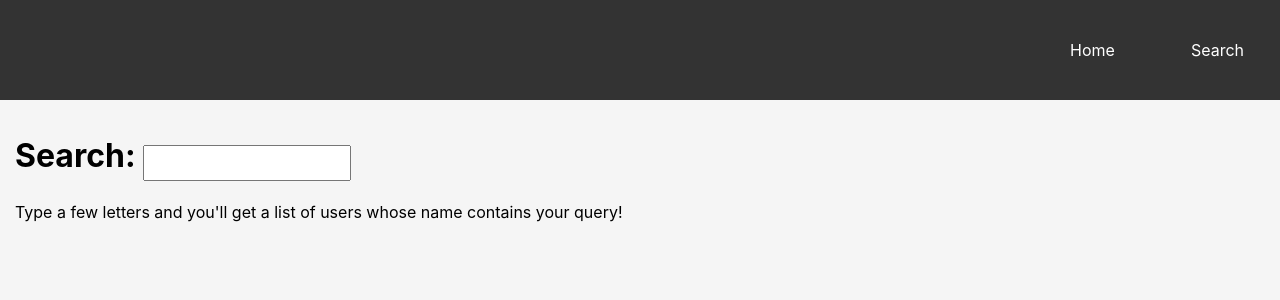
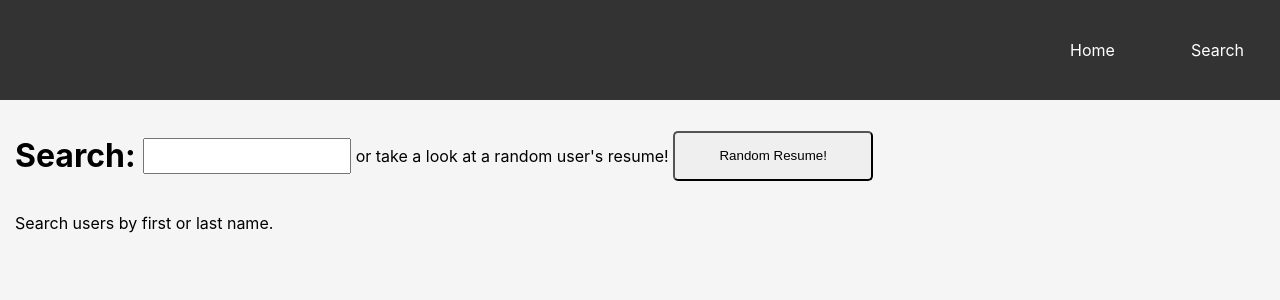
Before and after one commit to lin-zhou/personal-page-generator, a React (Create React App) app: page /Search in a window 1280 px wide. Shown: the top 300 px of the page. Built offline with nearby package versions, Linux system fonts and the light colour scheme.

Commit message:
More frontend changes + fixed search to only include first and last names that start with the query

```diff
--- a/src/App.js
+++ b/src/App.js
@@ -4,17 +4,11 @@ import Home from "./views/Home.js";
 import ShowResume from "./views/ShowResume.js";
 import Profile from "./views/Profile.js";
 import Search from "./views/Search.js";
-import { authToken, logout, baseUrl } from "./utilities.js";
+import { authToken, logout } from "./utilities.js";
 
 import "./css/App.css";
 
 import { BrowserRouter as Router, Switch, Route, Link } from "react-router-dom";
-
-function goToRandom() {
-  fetch(`${baseUrl}/random`)
-    .then((d) => d.json())
-    .then((d) => window.location.replace(`/resume/${d.id}`));
-}
 
 function App() {
   return (
@@ -25,22 +19,19 @@ function App() {
             <Link className="navbar__item" to="/">
               Home
             </Link>
+            <Link className="navbar__item" to="/search">
+              Search
+            </Link>
             {authToken && (
               <>
                 <Link className="navbar__item" to="/profile">
                   Profile
                 </Link>
-                <a className="navbar__item" onClick={goToRandom}>
-                  Random Resume!
-                </a>
                 <a className="navbar__item" onClick={logout}>
-                  Logout
+                  Log Out
                 </a>
               </>
             )}
-            <Link className="navbar__item" to="/search">
-              Search
-            </Link>
           </div>
         </nav>
 
--- a/src/components/ShowResume/Summary.js
+++ b/src/components/ShowResume/Summary.js
@@ -3,7 +3,7 @@ import React, { Component } from "react";
 class Summary extends Component {
   render() {
     return (
-      <div className="section">
+      <div>
         <div className="section-header">Summary</div>
         <div>{this.props.expSummary}</div>
       </div>
--- a/src/css/App.css
+++ b/src/css/App.css
@@ -70,3 +70,7 @@ html {
 .margin-bottom-15 {
   margin-bottom: 15px;
 }
+
+.center-text {
+  text-align: center;
+}
--- a/src/css/Search.css
+++ b/src/css/Search.css
@@ -6,3 +6,15 @@
 .search__results-list {
   padding-left: 0;
 }
+
+.search-container {
+  display: flex;
+  flex-direction: row;
+  align-items: center;
+}
+
+.search-or-random {
+  display: flex;
+  flex-direction: row;
+  align-items: center;
+}
--- a/src/views/Profile.js
+++ b/src/views/Profile.js
@@ -18,6 +18,7 @@ class Profile extends Component {
       email: "",
       parsedresume: null,
       id: 0,
+      updating: false
     };
   }
 
@@ -28,7 +29,7 @@ class Profile extends Component {
     })
       .then((d) => d.json())
       .then((d) => {
-        console.log("d", d);
+        console.log(d);
         this.setState({ ...d, loaded: true });
       });
   }
@@ -50,6 +51,7 @@ class Profile extends Component {
   };
 
   update = (e) => {
+    this.setState({ updating: true });
     request(baseUrl + "/profile", {
       method: "POST",
       body: JSON.stringify({
@@ -60,7 +62,10 @@ class Profile extends Component {
         email: this.state.email,
       }),
     })
-      .then((d) => console.log(d))
+      .then((d) => {
+        console.log(d);
+        this.setState({ updating: false });
+      })
       .catch((err) => console.log(err));
   };
 
@@ -74,10 +79,10 @@ class Profile extends Component {
             <Link to={`/resume/${this.state.id}`}>website</Link>!
           </div>
         ) : (
-          <div>
-            Please upload your resume <Link to="/">here</Link>
-          </div>
-        )}
+            <div>
+              Please upload your resume <Link to="/">here</Link>.
+            </div>
+          )}
         <div className="edit-container">
           <div className="profile__edit-info shadow-box">
             Edit your information here.
@@ -141,7 +146,7 @@ class Profile extends Component {
               type="submit"
               onClick={this.update}
             >
-              Update
+              {!this.state.updating ? "Update" : "Updating..."}
             </button>
           </div>
         </div>
--- a/src/views/ResumeUpload.js
+++ b/src/views/ResumeUpload.js
@@ -2,7 +2,7 @@ import React from "react";
 import logo from "../assets/logo.svg";
 import "../css/ResumeUpload.css";
 import { Component } from "react";
-import { baseUrl, upload } from "../utilities.js";
+import { baseUrl, upload, request } from "../utilities.js";
 
 // This is the page where the user uploads their resume to be parsed.
 class ResumeUpload extends Component {
@@ -32,6 +32,11 @@ class ResumeUpload extends Component {
         .then((d) => d.json())
         .then((d) => {
           this.setState({ uploading: false });
+          request(baseUrl + "/profile", {
+            method: "GET",
+          })
+            .then((p) => p.json())
+            .then((p) => window.location.replace("/resume/" + p.id));
         })
         .catch((err) => console.log(err));
     }
@@ -52,15 +57,15 @@ class ResumeUpload extends Component {
           {this.state.file ? (
             ""
           ) : (
-            <p className="normal-font">Please select a PDF of your resume.</p>
-          )}
+              <p className="normal-font">Please select a PDF of your resume.</p>
+            )}
           <button
             disabled={!this.state.file}
             className="upload__button custom-button"
             type="submit"
             onClick={this.uploadResume}
           >
-            {!this.state.uploading ? "Upload Resume" : "Uploading"}
+            {!this.state.uploading ? "Upload Resume" : "Uploading..."}
           </button>
         </header>
       </div>
--- a/src/views/Search.js
+++ b/src/views/Search.js
@@ -29,21 +29,31 @@ class Search extends Component {
     interval = setTimeout(getResults, 250)
   };
 
+  goToRandom() {
+    fetch(`${baseUrl}/random`)
+      .then((d) => d.json())
+      .then((d) => window.location.replace(`/resume/${d.id}`));
+  };
+
   render() {
     return (
       <div className="search view">
-        <h1 className="search-container">Search: <input className="search-box" type="string" onChange={this.changeSearch} /></h1>
-        <ul>{this.state.users.map(d => {
-          return <li key={d.id}><Link to={`/resume/${d.id}`}>{`${d.firstname} ${d.lastname}`}</Link></li>
-        })}
-        </ul>
-        {this.state.users.length > 0 ?
-          ""
+        <div className="search-or-random">
+          <h1 className="search-container">
+            Search:&nbsp;<input className="search-box" type="string" onChange={this.changeSearch} />
+          </h1>
+          &nbsp;or take a look at a random user's resume!&nbsp;<button className="custom-button" onClick={this.goToRandom}>Random Resume!</button>
+        </div>
+        {(this.state.users && this.state.users.length > 0) ?
+          <ul>{this.state.users.map(d => {
+            return <li key={d.id}><Link to={`/resume/${d.id}`}>{`${d.firstname} ${d.lastname}`}</Link></li>
+          })}
+          </ul>
           :
           <p>
-            {this.state.query != "" ?
+            {this.state.query !== "" ?
               "No users with names containing your query." :
-              "Type a few letters and you'll get a list of users whose name contains your query!"
+              "Search users by first or last name."
             }
           </p>
         }
--- a/src/views/ShowResume.js
+++ b/src/views/ShowResume.js
@@ -1,7 +1,7 @@
 import React from "react";
 import { useEffect, useState } from "react";
 import { useParams } from "react-router-dom";
-import { baseUrl, upload } from "../utilities.js";
+import { baseUrl } from "../utilities.js";
 import "../css/ShowResume.css";
 
 import Summary from "../components/ShowResume/Summary.js";
@@ -14,8 +14,9 @@ function ShowResume() {
   let { id } = useParams();
 
   const [data, setData] = useState({ resume: {} })
+  const [noResume, setNoResume] = useState(false);
 
-  const [loaded, setLoaded] = useState(false)
+  const [loaded, setLoaded] = useState(false);
 
   useEffect(() => {
     const fetchData = async () => {
@@ -27,18 +28,27 @@ function ShowResume() {
       });
     }
     fetchData().then(d => d.json()).then(d => {
-      console.log(d); setData(d)
-      setLoaded(true)
+      if (!d) {
+        setNoResume(true);
+      } else {
+        setNoResume(false);
+      }
+      console.log(d); setData(d);
+      setLoaded(true);
     })
   }, [])
 
-  console.log("hi")
   return (
     <div className="resume-display view">
       <div className="name">{loaded && data.names[0]}</div>
-      {loaded ?
-        <Summary expSummary={data.summary.experience} /> :
-        "Loading..."
+      {noResume ?
+        "This user does not have an uploaded resume." :
+        <div className="section">
+          {loaded ?
+            <Summary expSummary={data.summary.experience} /> :
+            <div className="center-text">Loading...</div>
+          }
+        </div>
       }
       {loaded && <Contact links={data.links} emails={data.emails} phones={data.phones} />}
       {loaded && <Education schools={data.schools} />}
```
Also changed, not shown: 1 other file (tests, documents, lock files or other folders).
